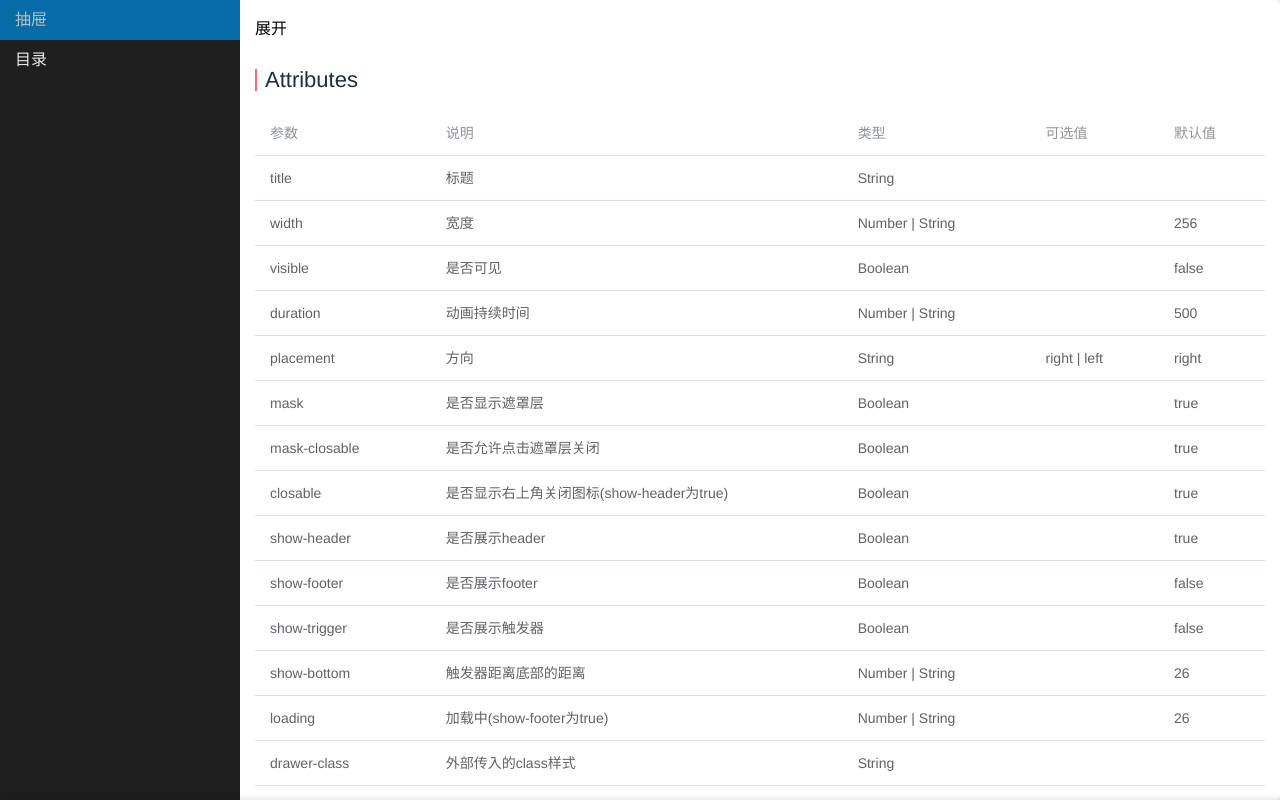
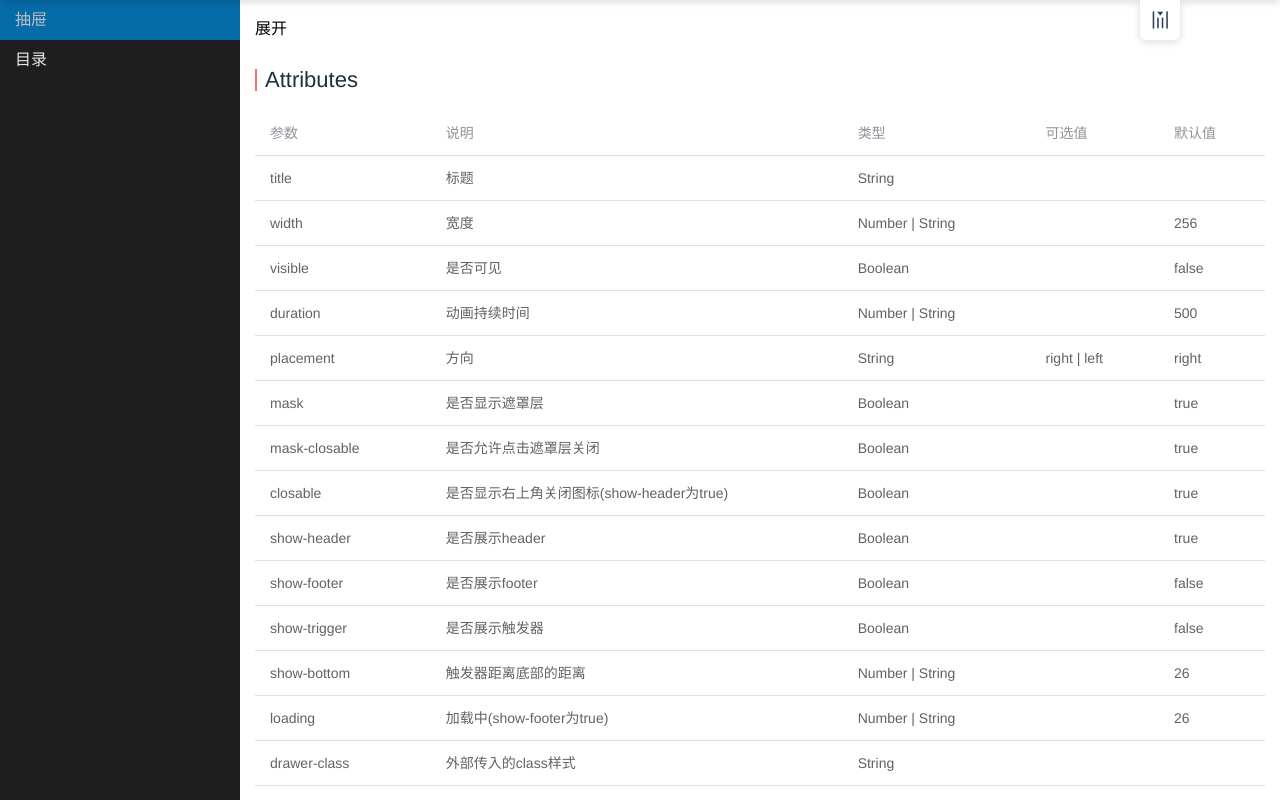
Before and after one commit to hcl0101/hcl, a Vue app: page /drawer in a window 1280 px wide. Built offline with nearby package versions, Linux system fonts and the light colour scheme.

Commit message:
add placement: top | bottom

```diff
--- a/src/components/hcl-drawer/hcl-drawer.vue
+++ b/src/components/hcl-drawer/hcl-drawer.vue
@@ -14,8 +14,8 @@
     <div
       class="hcl-drawer-wrapper"
       :style="{
-        width: horizontalOrvertical === 'horizontal' ? width + 'px' : '100%',
-        height: horizontalOrvertical === 'vertical' ? width + 'px' : '100%',
+        width: horizontalOrvertical === 'vertical' ? width + 'px' : '100%',
+        height: horizontalOrvertical === 'horizontal' ? width + 'px' : '100%',
         transform: transform,
         transition: 'transform ' + duration / 1000 + 's'
       }">
@@ -40,17 +40,16 @@
           <slot v-else name="footer"></slot>
         </template>
       </div>
-      <div v-if="showTrigger"
-        :class="['hcl-drawer-trigger', drawerTrigger]"
+      <div v-if="showTrigger" :class="['hcl-drawer-trigger', drawerTrigger]"
         :style="{
-          bottom: triggerBottom + 'px',
-          left: placement === 'right' ? '-40px' : '',
-          right: placement === 'left'
-            ? '-40px'
-            : placement === 'top'
-              ? triggerBottom + 'px' : '',
-          top: placement === 'top' ? width + 'px' : '',
-          bottom: placement === 'bottom' ? '-40px' : '',
+          right: horizontalOrvertical === 'horizontal'
+            ? triggerRight + 'px'
+            : placement === 'left' ? '-40px' : '',
+          bottom: horizontalOrvertical === 'vertical'
+            ? triggerBottom + 'px'
+            : placement === 'top' ? '-40px' : 0,
+          left: horizontalOrvertical === 'vertical' && placement === 'right' ? '-40px' : '',
+          top: horizontalOrvertical === 'horizontal' && placement === 'bottom' ? '-40px' : ''
         }"
         @click="clickTrigger($event)">
         <i :class="[ 'iconfont', triggerIcon ]"></i>
@@ -112,6 +111,10 @@ export default {
       type: Number,
       default: 26
     },
+    triggerRight: {
+      type: Number,
+      default: 26
+    },
     loading: {
       type: Boolean,
       default: false
@@ -133,7 +136,7 @@ export default {
 
     horizontalOrvertical() {
       const reg = new RegExp(this.placement);
-      return 'left,right'.match(reg) ? 'horizontal' : 'vertical';
+      return 'left,right'.match(reg) ? 'vertical' : 'horizontal';
     },
 
     transform() {
@@ -147,7 +150,7 @@ export default {
             case 'left':
               return 'translateX(-100%)';
             case 'right':
-              return 'translateX(-100%)';
+              return 'translateX(100%)';
             case 'top':
               return 'translateY(-100%)';
             case 'bottom':
@@ -167,13 +170,7 @@ export default {
       } else {
         return this.visible ? 'icon-outdent' : 'icon-indent';
       }
-    },
-
-    // triggerRight() {
-    //   if () {
-
-    //   }
-    // }
+    }
   },
 
   watch: {
--- a/src/scss/drawer.scss
+++ b/src/scss/drawer.scss
@@ -22,6 +22,52 @@ $prefixCls: 'hcl-drawer';
     }
     .#{$prefixCls}__right {
       transition: width 0.5s;
+    }
+  }
+  &.#{$prefixCls}__right {
+    .#{$prefixCls}-wrapper {
+      right: 0;
+      box-shadow: -2px 0 8px rgba(0, 0, 0, 0.15);
+    }
+    .#{$prefixCls}-trigger {
+      border-radius: 6px 0 0 6px;
+      box-shadow: -2px 0 8px rgba(0, 0, 0, 0.15);
+    }
+  }
+  &.#{$prefixCls}__left {
+    .#{$prefixCls}-wrapper {
+      left: 0;
+      box-shadow: 2px 0 8px rgba(0, 0, 0, 0.15);
+    }
+    .#{$prefixCls}-trigger {
+      border-radius: 0 6px 6px 0;
+      box-shadow: 2px 0 8px rgba(0, 0, 0, 0.15);
+    }
+  }
+  &.#{$prefixCls}__top {
+    .#{$prefixCls}-wrapper {
+      top: 0;
+      box-shadow: 0 2px 8px rgba(0, 0, 0, 0.15);
+    }
+    .#{$prefixCls}-trigger {
+      border-radius: 0 0px 6px 6px;
+      box-shadow: 0 2px 8px rgba(0, 0, 0, 0.15);
+    }
+    i {
+      transform: rotate(90deg);
+    }
+  }
+  &.#{$prefixCls}__bottom {
+    .#{$prefixCls}-wrapper {
+      bottom: 0;
+      box-shadow: 0 -2px 8px rgba(0, 0, 0, 0.15);
+    }
+    .#{$prefixCls}-trigger {
+      border-radius: 6px 6px 0 0;
+      box-shadow: 0 -2px 8px rgba(0, 0, 0, 0.15);
+    }
+    i {
+      transform: rotate(-90deg);
     }
   }
   &-mask {
@@ -164,40 +210,3 @@ $prefixCls: 'hcl-drawer';
     }
   }
 }
-
-.#{$prefixCls}__right {
-  &, .#{$prefixCls}-wrapper {
-    border-radius: 6px 0 0 6px;
-    box-shadow: -2px 0 8px rgba(0, 0, 0, 0.15);
-  }
-  .#{$prefixCls}-wrapper {
-    right: 0;
-  }
-}
-.#{$prefixCls}__left {
-  &, .#{$prefixCls}-wrapper {
-    border-radius: 0 6px 6px 0;
-    box-shadow: 2px 0 8px rgba(0, 0, 0, 0.15);
-  }
-  .#{$prefixCls}-wrapper {
-    left: 0;
-  }
-}
-.#{$prefixCls}__top {
-  &, .#{$prefixCls}-wrapper {
-    border-radius: 0 0px 6px 6px;
-    box-shadow: 2px 0 8px rgba(0, 0, 0, 0.15);
-  }
-  .#{$prefixCls}-wrapper {
-    top: 0;
-  }
-}
-.#{$prefixCls}__bottom {
-  &, .#{$prefixCls}-wrapper {
-    border-radius: 0 6px 6px 0;
-    box-shadow: 2px 0 8px rgba(0, 0, 0, 0.15);
-  }
-  .#{$prefixCls}-wrapper {
-    bottom: 0;
-  }
-}
--- a/src/views/drawer/Drawer.vue
+++ b/src/views/drawer/Drawer.vue
@@ -10,9 +10,10 @@
       show-header
       show-footer
       show-trigger
-      placement="bottom"
+      placement="top"
       :visible.sync="visible"
       :trigger-bottom="100"
+      :trigger-right="100"
       @sumit="submit">
       <div slot="header">header</div>
       <div slot="body">body</div>
```
